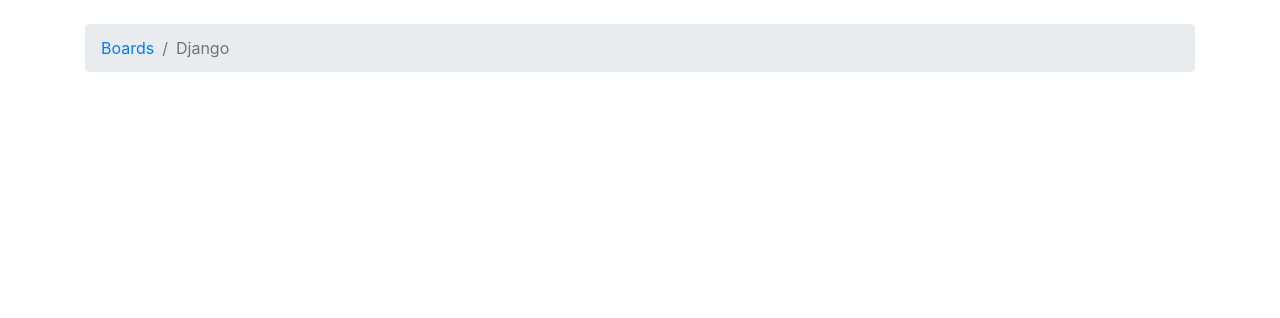
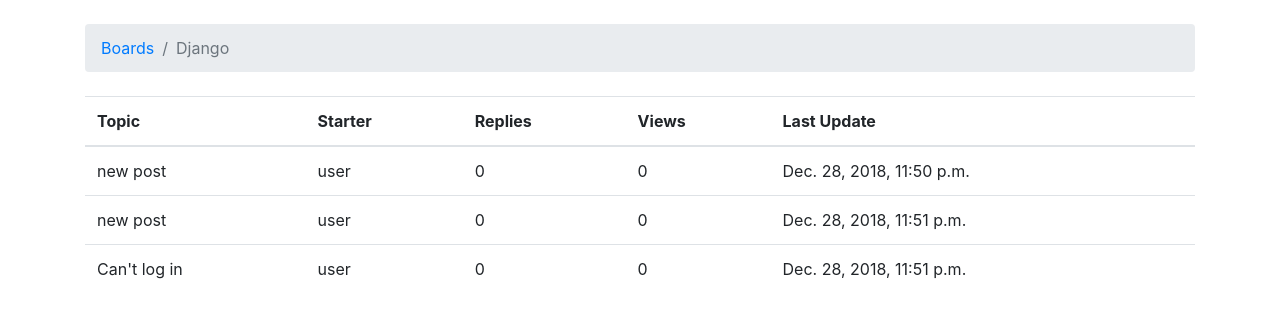
Before and after one commit to SashaPatsel/django-practice, a Django app: page /boards/1/ in a window 1280 px wide. Shown: the part 56-374 px from the top of the page. Run offline with Django 3.2, Linux system fonts and the light colour scheme; data comes from the database, SQL or seed files in the repository; both versions use the stored data as it was after the commit; some libraries are stand-ins or nearby versions; some web fonts are replaced.

Commit message:
create new posts

```diff
--- a/myproject/boards/views.py
+++ b/myproject/boards/views.py
@@ -1,9 +1,9 @@
 from django.shortcuts import render
 from django.http import HttpResponse
 from django.http import Http404
-from django.shortcuts import render, get_object_or_404
-
-from .models import Board
+from django.shortcuts import render, redirect, get_object_or_404
+from django.contrib.auth.models import User
+from .models import Board, Topic, Post
 
 # Create your views here.
 def home(request):
@@ -19,4 +19,25 @@ def board_topics(request, pk):
 
 def new_topic(request, pk):
     board = get_object_or_404(Board, pk=pk)
+
+    if request.method == 'POST':
+        subject = request.POST['subject']
+        message = request.POST['message']
+
+        user = User.objects.first()  # TODO: get the currently logged in user
+
+        topic = Topic.objects.create(
+            subject=subject,
+            board=board,
+            starter=user
+        )
+
+        post = Post.objects.create(
+            message=message,
+            topic=topic,
+            created_by=user
+        )
+
+        return redirect('board_topics', pk=board.pk)  # TODO: redirect to the created topic page
+
     return render(request, 'new_topic.html', {'board': board})
--- a/myproject/templates/new_topic.html
+++ b/myproject/templates/new_topic.html
@@ -22,3 +22,4 @@
     <button type="submit" class="btn btn-success">Post</button>
   </form>
 {% endblock %}
+d
--- a/myproject/templates/topics.html
+++ b/myproject/templates/topics.html
@@ -10,5 +10,26 @@
 {% endblock %}
 
 {% block content %}
-    <!-- just leaving it empty for now. we will add core here soon. -->
+  <table class="table">
+    <thead class="thead-inverse">
+      <tr>
+        <th>Topic</th>
+        <th>Starter</th>
+        <th>Replies</th>
+        <th>Views</th>
+        <th>Last Update</th>
+      </tr>
+    </thead>
+    <tbody>
+      {% for topic in board.topics.all %}
+        <tr>
+          <td>{{ topic.subject }}</td>
+          <td>{{ topic.starter.username }}</td>
+          <td>0</td>
+          <td>0</td>
+          <td>{{ topic.last_updated }}</td>
+        </tr>
+      {% endfor %}
+    </tbody>
+  </table>
 {% endblock %}
```
Also changed, not shown: myproject/db.sqlite3.
